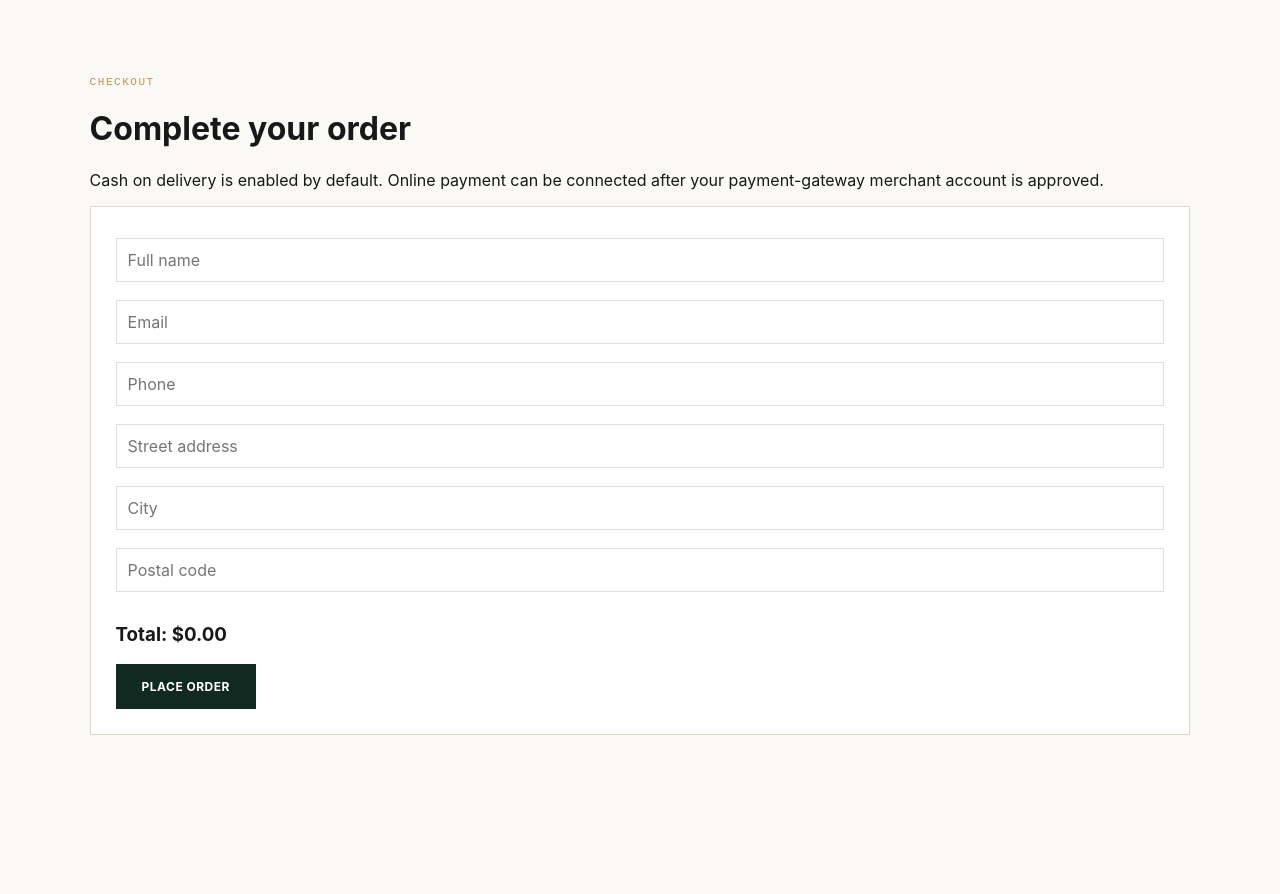
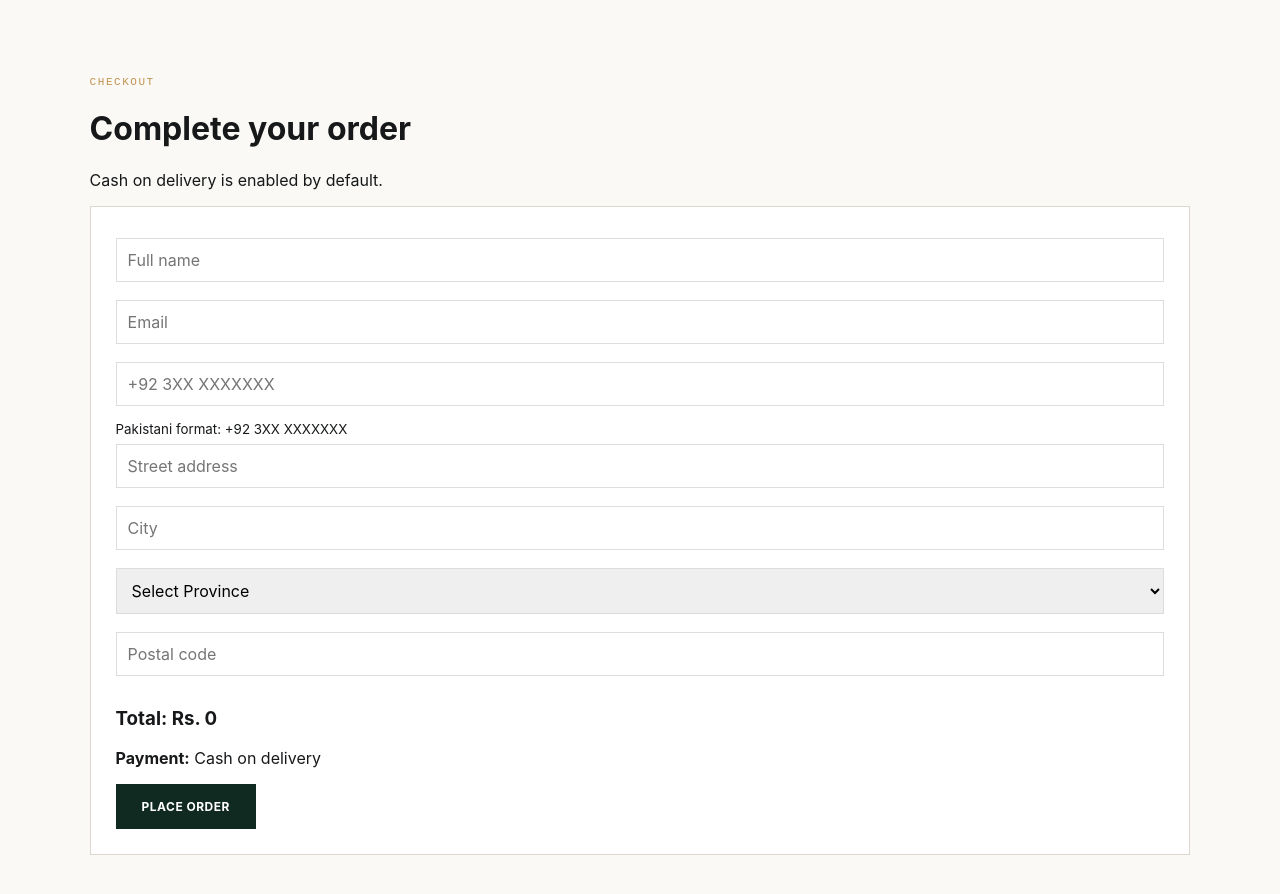
Before and after one commit to h98009006-crypto/-champion-perfumes, a Next.js app: page /checkout in a window 1280 px wide. Shown: the top 894 px of the page. Before the commit the page ends 811 px from the top, so only its background shows below. Built offline with nearby package versions, Linux system fonts and the light colour scheme.

Commit message:
Update page.js.  Fix checkout

```diff
--- a/app/checkout/page.js
+++ b/app/checkout/page.js
@@ -1,10 +1,45 @@
 "use client";
 import {useEffect,useState} from "react";
+
+const provinces=["Punjab","Sindh","Khyber Pakhtunkhwa","Balochistan","Gilgit-Baltistan","Islamabad Capital Territory"];
+const money=n=>`Rs. ${Number(n||0).toLocaleString("en-PK")}`;
+const phonePattern=/^\+92\s?3\d{2}\s?\d{5}\s?\d{2}$/;
+
 export default function Checkout(){
- const [cart,setCart]=useState([]),[done,setDone]=useState(false);
- const [form,setForm]=useState({name:"",email:"",phone:"",address:"",city:"",postal:""});
+ const [cart,setCart]=useState([]),[done,setDone]=useState(false),[submitting,setSubmitting]=useState(false),[error,setError]=useState("");
+ const [form,setForm]=useState({name:"",email:"",phone:"",address:"",city:"",province:"",postal:""});
  useEffect(()=>setCart(JSON.parse(localStorage.getItem("champion-cart")||"[]")),[]);
- const total=cart.reduce((s,p)=>s+p.price*p.qty,0);
- async function submit(e){e.preventDefault();const r=await fetch("/api/orders",{method:"POST",headers:{"Content-Type":"application/json"},body:JSON.stringify({...form,items:cart,total,payment_method:"cod"})});if(r.ok){localStorage.removeItem("champion-cart");setDone(true)}}
- if(done)return <main className="section"><h1>Order received.</h1><p>Thank you for choosing Champion Perfumes. We'll contact you to confirm your order.</p><a className="btn dark" href="/">Back to store</a></main>;
- return <main className="section"><div className="eyebrow">CHECKOUT</div><h1>Complete your order</h1><p>Cash on delivery is enabled by default. Online payment can be connected after your payment-gateway merchant account is approved.</p><form className="panel" onSubmit={submit}><input required placeholder="Full name" value={form.name} onChange={e=>setForm({...form,name:e.target.value})}/><input required type="email" placeholder="Email" value={form.email} onChange={e=>setForm({...form,email:e.target.value})}/><input required placeholder="Phone" value={form.phone} onChange={e=>setForm({...form,phone:e.target.value})}/><input required placeholder="Street address" value={form.address} onChange={e=>setForm({...form,address:e.target.value})}/><input required placeholder="City" value={form.city} onChange={e=>setForm({...form,city:e.target.value})}/><input placeholder="Postal code" value={form.postal} onChange={e=>setForm({...form,postal:e.target.value})}/><h3>Total: ${total.toFixed(2)}</h3><button className="btn dark">Place order</button></form></main>}
+ const total=cart.reduce((s,p)=>s+Number(p.price||0)*Number(p.qty||0),0);
+ const update=(k,v)=>setForm(f=>({...f,[k]:v}));
+ async function submit(e){
+  e.preventDefault();
+  setError("");
+  if(!cart.length){setError("Your cart is empty. Add a product before placing an order.");return}
+  if(!phonePattern.test(form.phone.trim())){setError("Please enter a Pakistani phone number in this format: +92 3XX XXXXXXX");return}
+  setSubmitting(true);
+  try{
+   const response=await fetch("/api/orders",{method:"POST",headers:{"Content-Type":"application/json"},body:JSON.stringify({...form,items:cart,total,payment_method:"cod"})});
+   let payload={};
+   try{payload=await response.json()}catch{}
+   if(!response.ok)throw new Error(payload.error||`Order submission failed (HTTP ${response.status}).`);
+   localStorage.removeItem("champion-cart");
+   setCart([]);setDone(true);
+  }catch(err){setError(err?.message||"We could not place your order. Please try again.")}
+  finally{setSubmitting(false)}
+ }
+ if(done)return <main className="section"><div className="eyebrow">ORDER CONFIRMED</div><h1>Order received.</h1><p>Thank you for choosing Champion Perfumes. We'll contact you to confirm your cash-on-delivery order.</p><a className="btn dark" href="/">Back to store</a></main>;
+ return <main className="section"><div className="eyebrow">CHECKOUT</div><h1>Complete your order</h1><p>Cash on delivery is enabled by default.</p><form className="panel" onSubmit={submit} noValidate>
+  {error&&<div className="error" role="alert">{error}</div>}
+  <input required placeholder="Full name" value={form.name} onChange={e=>update("name",e.target.value)}/>
+  <input required type="email" placeholder="Email" value={form.email} onChange={e=>update("email",e.target.value)}/>
+  <input required type="tel" inputMode="tel" autoComplete="tel" placeholder="+92 3XX XXXXXXX" value={form.phone} onChange={e=>update("phone",e.target.value)} aria-describedby="phone-help"/>
+  <small id="phone-help">Pakistani format: +92 3XX XXXXXXX</small>
+  <input required placeholder="Street address" value={form.address} onChange={e=>update("address",e.target.value)}/>
+  <input required placeholder="City" value={form.city} onChange={e=>update("city",e.target.value)}/>
+  <select required value={form.province} onChange={e=>update("province",e.target.value)}><option value="">Select Province</option>{provinces.map(p=><option key={p}>{p}</option>)}</select>
+  <input placeholder="Postal code" value={form.postal} onChange={e=>update("postal",e.target.value)}/>
+  <h3>Total: {money(total)}</h3>
+  <p><b>Payment:</b> Cash on delivery</p>
+  <button className="btn dark" disabled={submitting}>{submitting?"Placing order…":"Place order"}</button>
+ </form></main>
+}
```
